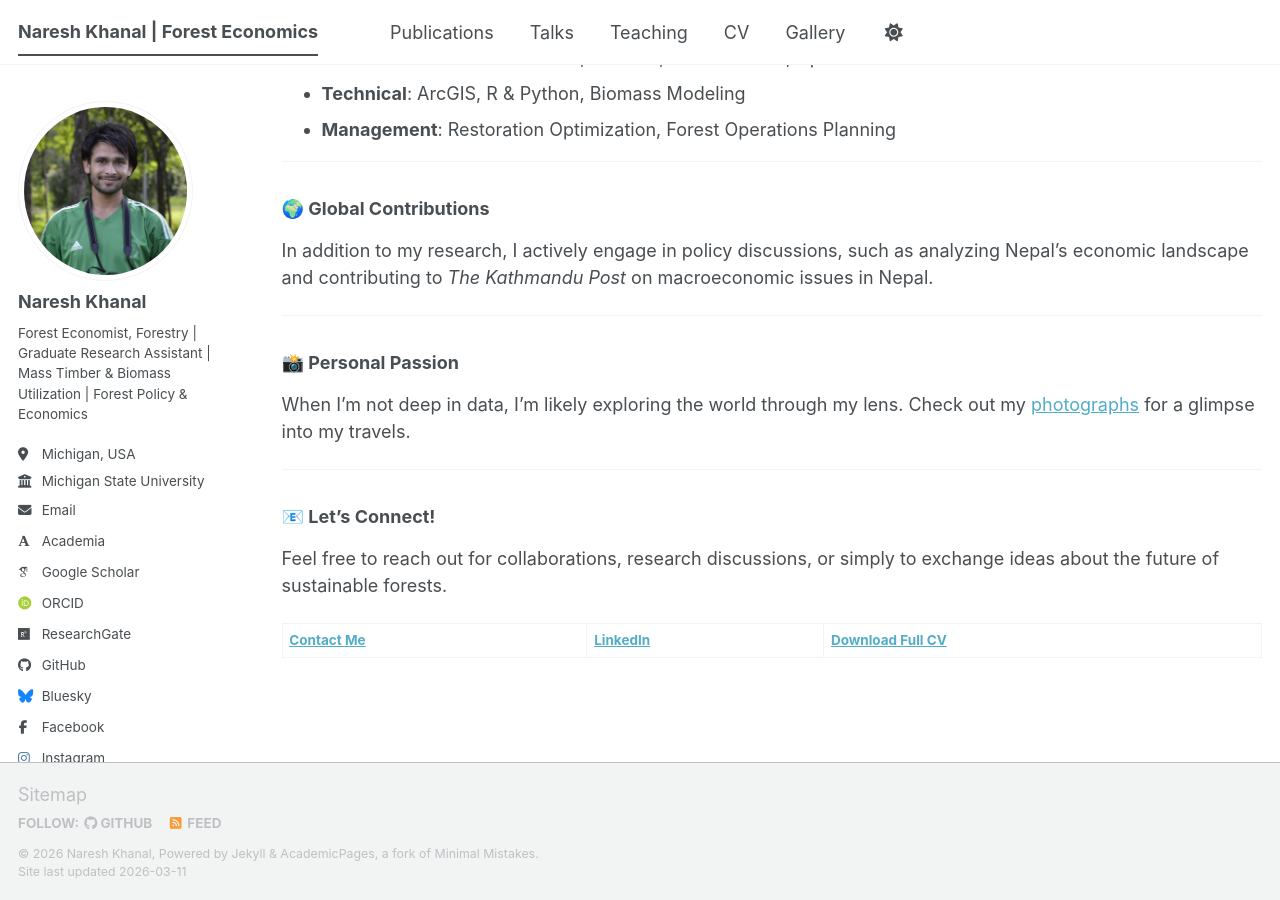
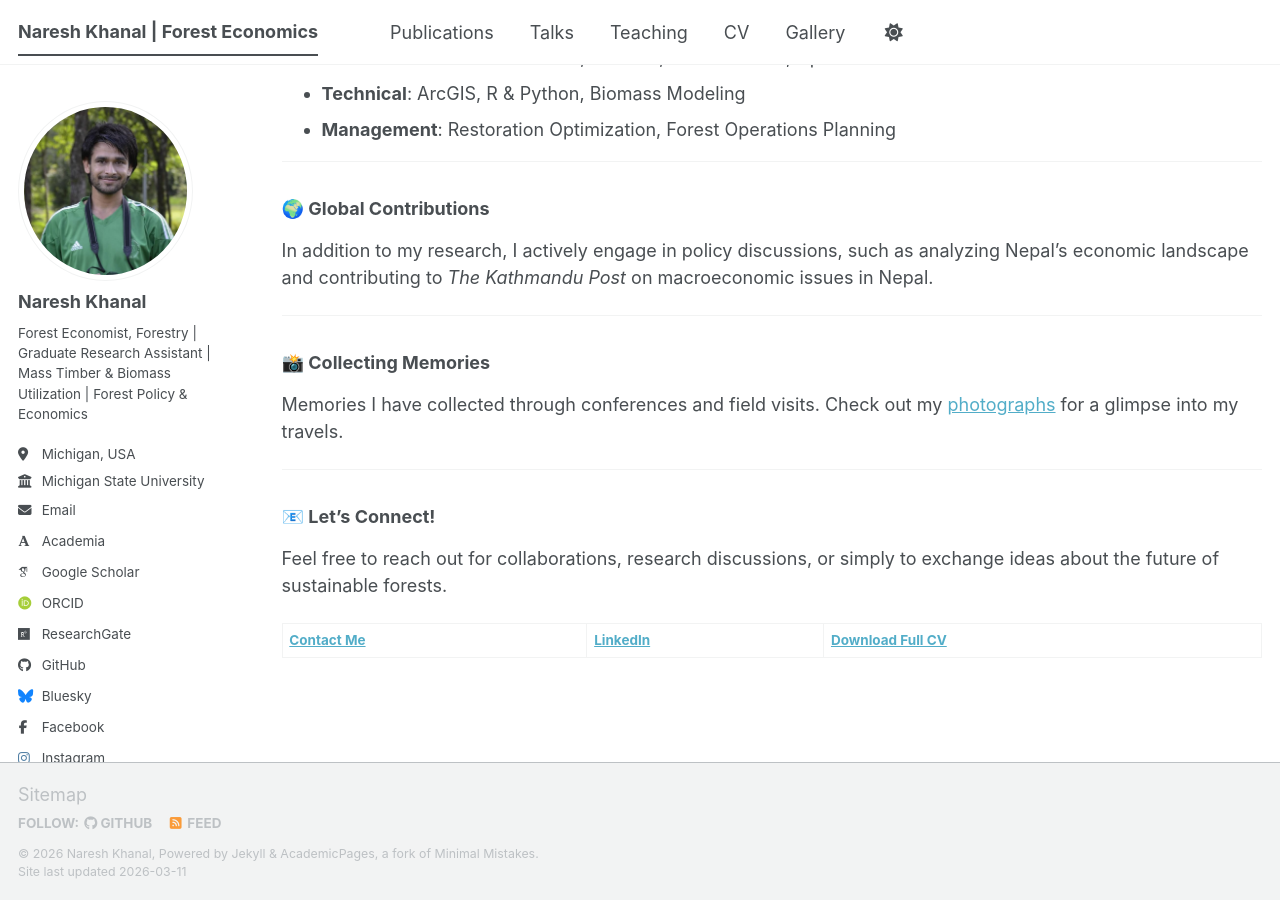
Before and after one commit to Nishani53/Nishani53.github.io, a Jekyll site: the page built from _pages/about.md, in a window 1280 px wide and 900 px high, scrolled down 722 px. Built offline with Jekyll 4.4.1, drawn with Linux system fonts in a browser that asks for light colours; some web fonts are replaced; a script bundle is joined from its source files by our own code; library files that are not in the unit come from our copies.

Commit message:
Update about.md

```diff
--- a/_pages/about.md
+++ b/_pages/about.md
@@ -42,9 +42,9 @@ In addition to my research, I actively engage in policy discussions, such as ana
 
 ---
 
-### 📸 Personal Passion
+### 📸 Collecting Memories
 
-When I’m not deep in data, I’m likely exploring the world through my lens. Check out my [photographs](/photographs/) for a glimpse into my travels.
+Memories I have collected through conferences and field visits. Check out my [photographs](/photographs/) for a glimpse into my travels.
 
 ---
 
```
